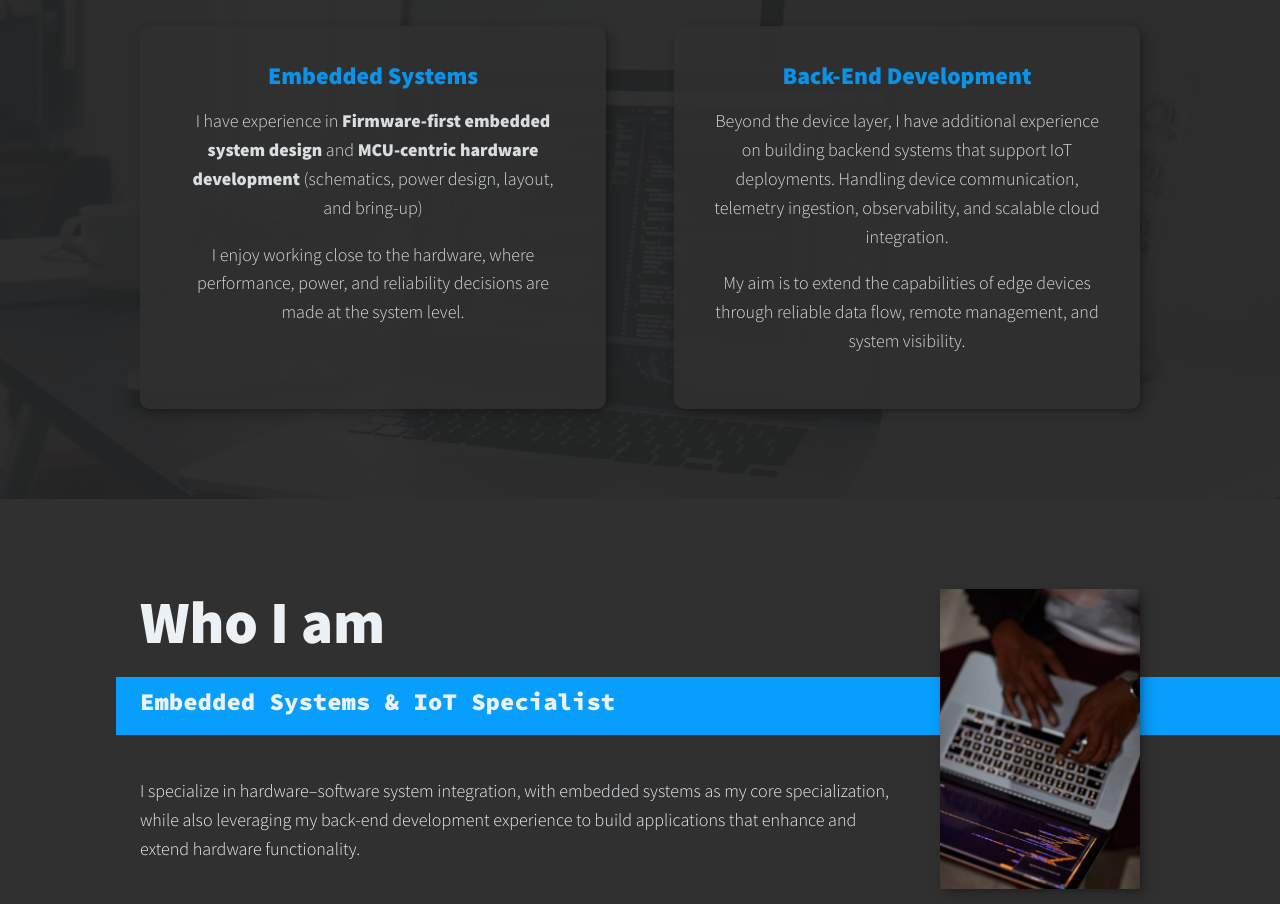
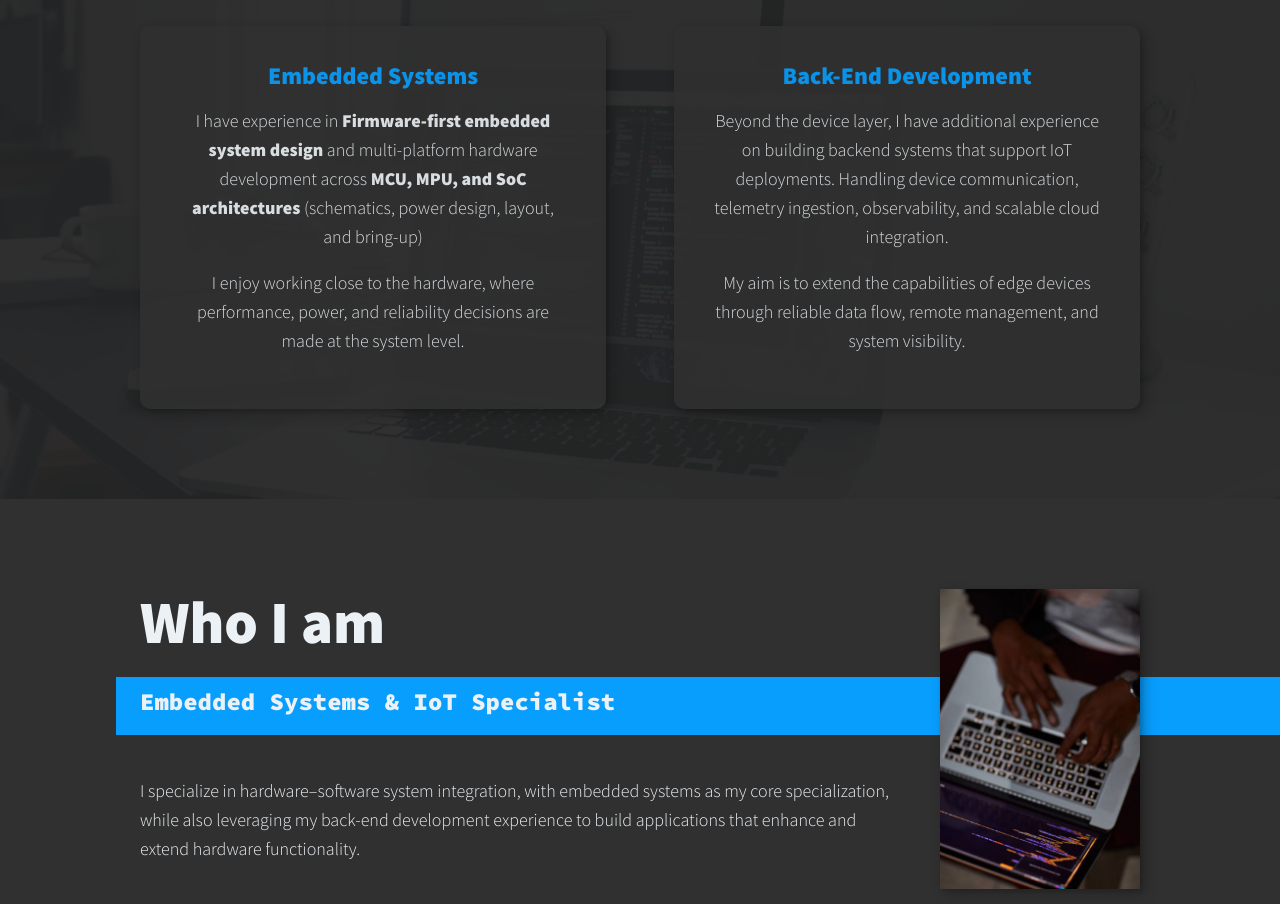
Before and after one commit to Collins-Omariba/Collins-Omariba.github.io, a plain HTML site: page index.html in a window 1280 px wide. Shown: the part 820-1724 px from the top of the page. Drawn offline with nearby package versions, Linux system fonts and the light colour scheme.

Commit message:
Add more detail on hardware platforms

```diff
--- a/index.html
+++ b/index.html
@@ -63,7 +63,7 @@
                     <h3 class="service-card__title">Embedded Systems</h3>
 
                     <p class="service-card__description">
-                        I have experience in <strong>Firmware-first embedded system design</strong> and <strong>MCU-centric hardware development</strong> (schematics, power design, layout, and bring-up)
+                        I have experience in <strong>Firmware-first embedded system design</strong> and multi-platform hardware development across <strong>MCU, MPU, and SoC architectures</strong> (schematics, power design, layout, and bring-up)
                     </p>
 
                     <p class="service-card__description">
```
